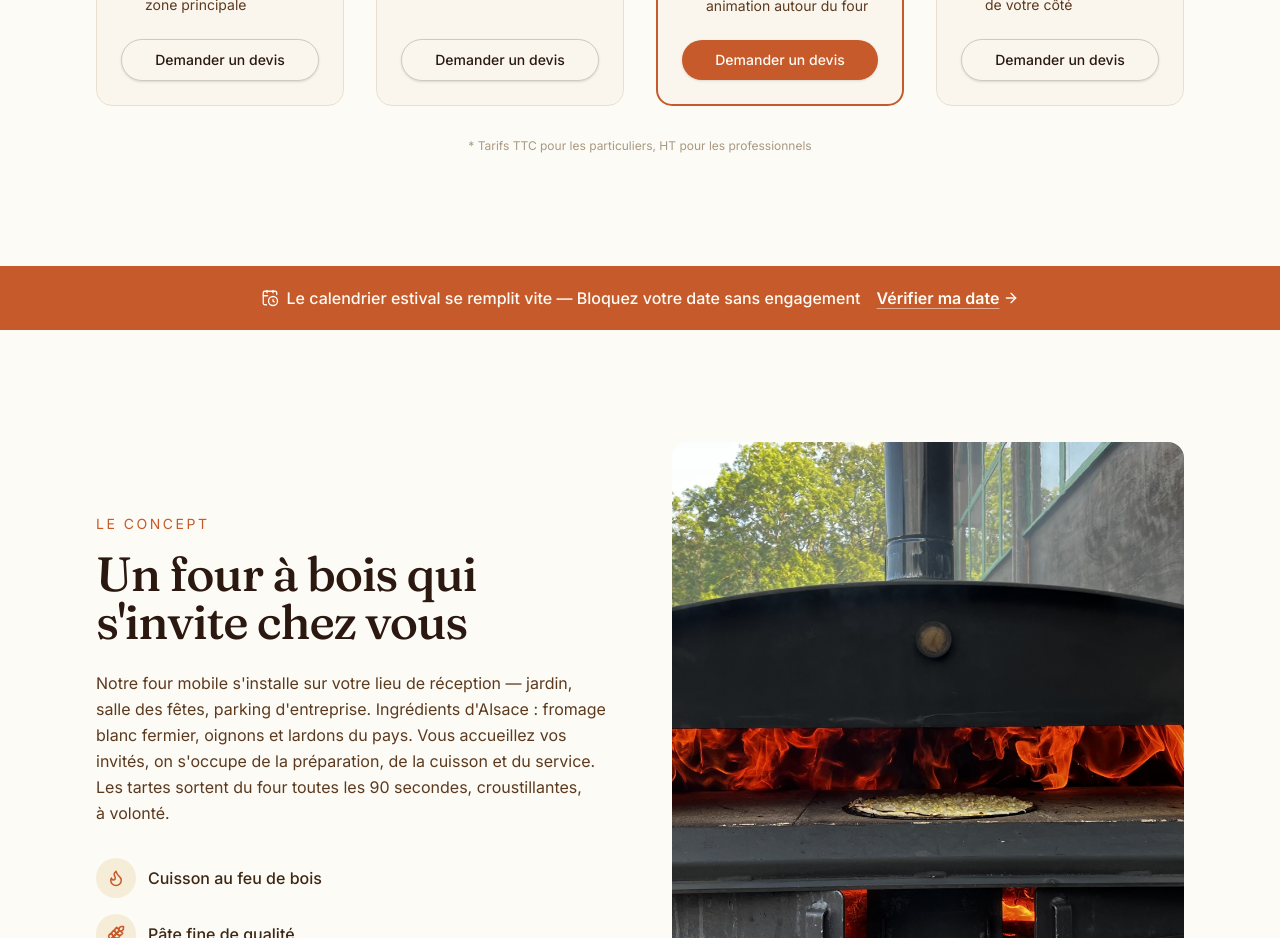
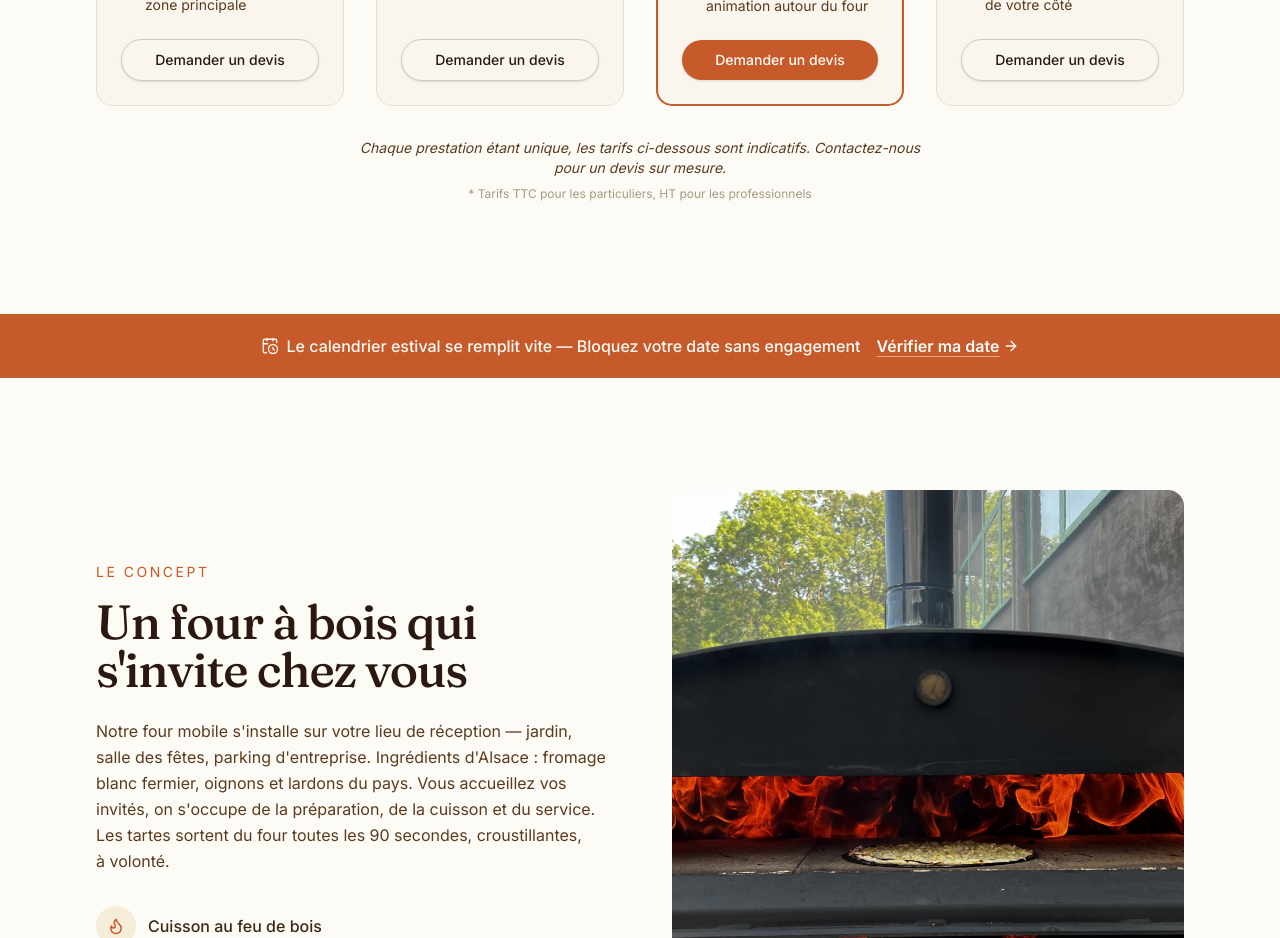
Before and after one commit to Sebluimeme/tarte-flambee-ruggieri, a Next.js app: page / in a window 1280 px wide. Shown: the part 1940-2878 px from the top of the page. Built offline with nearby package versions, Linux system fonts and the light colour scheme.

Commit message:
feat: ajout disclaimer tarifs indicatifs sur sections formules

```diff
--- a/app/formules/page.tsx
+++ b/app/formules/page.tsx
@@ -216,6 +216,10 @@ export default function FormulesPage() {
               </div>
             ))}
           </div>
+
+          <p className="font-sans text-sm text-center text-bark-700 italic mt-10 max-w-xl mx-auto">
+            Chaque prestation étant unique, les tarifs ci-dessous sont indicatifs. Contactez-nous pour un devis sur mesure.
+          </p>
         </div>
       </section>
 
--- a/components/sections/Formules.tsx
+++ b/components/sections/Formules.tsx
@@ -139,7 +139,10 @@ export default function Formules() {
           ))}
         </div>
 
-        <p className="font-sans text-xs text-center text-stone-400 mt-8">
+        <p className="font-sans text-sm text-center text-bark-700 italic mt-8 max-w-xl mx-auto">
+          Chaque prestation étant unique, les tarifs ci-dessous sont indicatifs. Contactez-nous pour un devis sur mesure.
+        </p>
+        <p className="font-sans text-xs text-center text-stone-400 mt-2">
           * Tarifs TTC pour les particuliers, HT pour les professionnels
         </p>
       </div>
```
